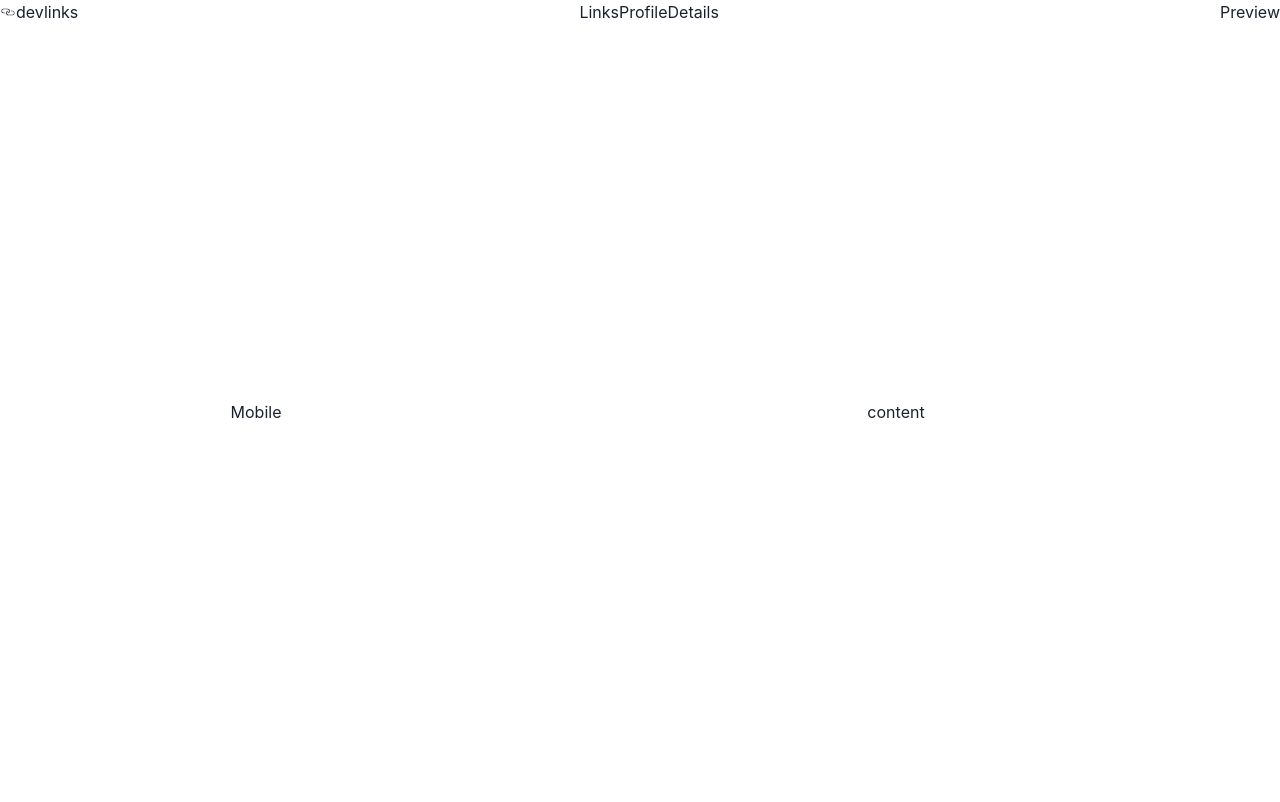
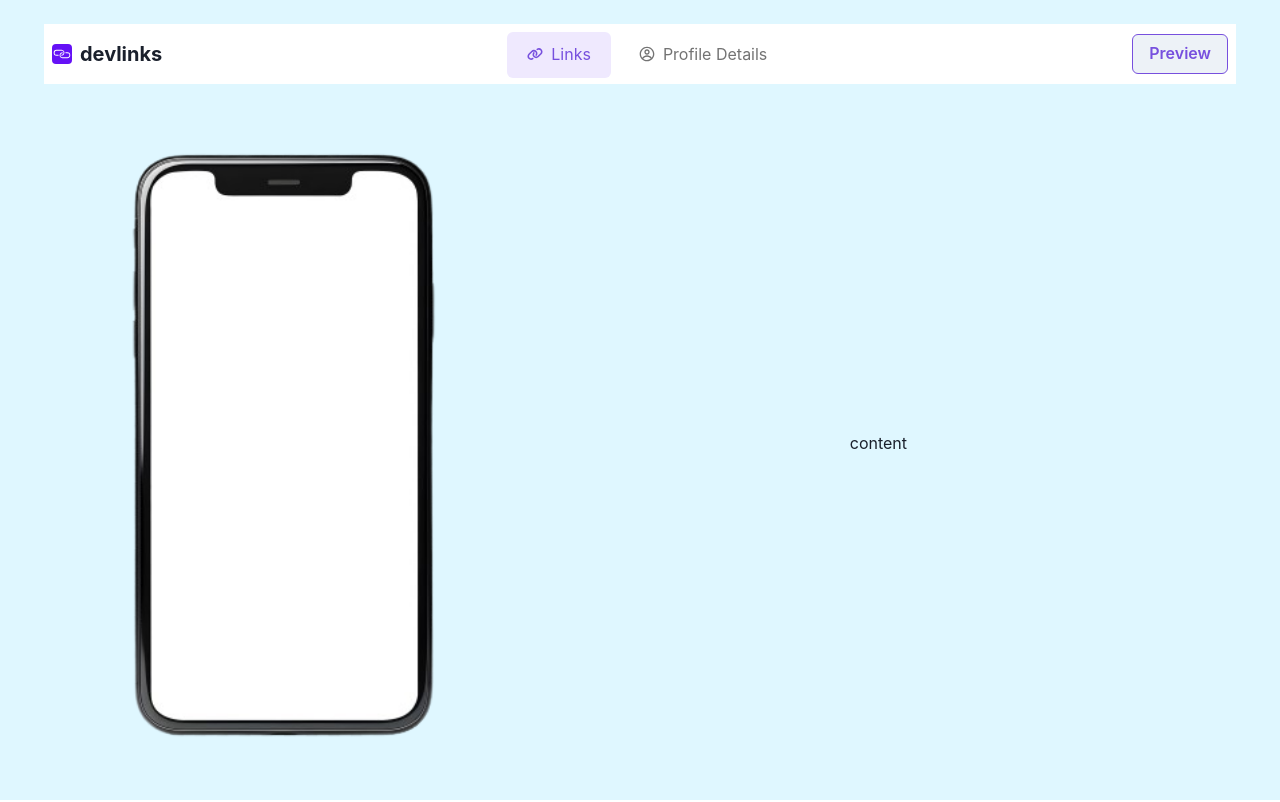
Before and after one commit to krishabb0605/Link-sharing-app, a React (Create React App) app: page / in a window 1280 px wide. Built offline with nearby package versions, Linux system fonts and the light colour scheme.

Commit message:
etup Mobile layout

```diff
--- a/src/Component/Header/index.js
+++ b/src/Component/Header/index.js
@@ -1,34 +1,126 @@
-import { Box, Flex, Grid, GridItem, Icon, Text } from '@chakra-ui/react';
+import {
+  Box,
+  Button,
+  Flex,
+  Grid,
+  GridItem,
+  Icon,
+  Tab,
+  Tabs,
+  Text,
+} from '@chakra-ui/react';
 import React from 'react';
 import { CiLink } from 'react-icons/ci';
-import { NavLink, Outlet, useLocation, useParams } from 'react-router-dom';
+import { FaLink } from 'react-icons/fa6';
+import { CgProfile } from 'react-icons/cg';
+import { AiOutlineEye } from 'react-icons/ai';
+
+import { NavLink, Outlet, useLocation } from 'react-router-dom';
 import Mobile from '../Mobile';
 
 const Header = () => {
   const location = useLocation();
-  console.log(location.pathname);
   const path = location.pathname.includes('preview');
-  console.log(path);
+
   return (
     <>
-      <Flex flexDir='column' h='100vh' w='100vw'>
+      <Flex flexDir='column' h='100vh' width='100vw' bg='#dff7ff' p='24px 44px'>
         {path ? (
-          <Flex alignItems='center' justifyContent='space-between'>
-            <NavLink to='/'>Back to Editor</NavLink>
-            <NavLink to='/'>Share Link Editor</NavLink>
+          <Flex
+            alignItems='center'
+            justifyContent='space-between'
+            bg='white'
+            p='8px'
+          >
+            <NavLink to='/'>
+              <Button border='1px solid #7750de' color='#7750de'>
+                Back to Editor
+              </Button>
+            </NavLink>
+            <NavLink to='/'>
+              <Button
+                border='1px solid #7750de'
+                color='white'
+                bg='#7750de'
+                _hover={{ color: 'white' }}
+              >
+                Share Link
+              </Button>
+            </NavLink>
           </Flex>
         ) : (
-          <Flex alignItems='center' justifyContent='space-between'>
-            <Flex alignItems='center'>
-              <Icon as={CiLink} />
-              <Text>devlinks</Text>
+          <Flex
+            alignItems='center'
+            justifyContent='space-between'
+            bg='white'
+            p='8px'
+            fontSize='20px'
+          >
+            <Flex alignItems='center' gap='8px'>
+              <Icon as={CiLink} bg='#6511f6' color='white' borderRadius='4px' />
+              <Text
+                lineHeight='normal'
+                fontWeight='700'
+                display={{ base: 'none', sm: 'block' }}
+              >
+                devlinks
+              </Text>
             </Flex>
+
+            <Tabs>
+              <Flex gap='8px' color='#737373'>
+                <NavLink to='/'>
+                  <Tab
+                    _selected={{
+                      bg: '#efe9fe',
+                      color: '#7750de',
+                      borderRadius: '6px',
+                    }}
+                  >
+                    <Flex alignItems='center' gap='8px' p='4px'>
+                      <Icon as={FaLink} />
+                      <Text
+                        lineHeight='normal'
+                        display={{ base: 'none', sm: 'block' }}
+                      >
+                        Links
+                      </Text>
+                    </Flex>
+                  </Tab>
+                </NavLink>
+
+                <NavLink to='/profile'>
+                  <Tab
+                    _selected={{
+                      bg: '#efe9fe',
+                      color: '#7750de',
+                      borderRadius: '6px',
+                    }}
+                  >
+                    <Flex alignItems='center' gap='8px' p='4px'>
+                      <Icon as={CgProfile} />
+                      <Text
+                        lineHeight='normal'
+                        display={{ base: 'none', sm: 'block' }}
+                      >
+                        Profile Details
+                      </Text>
+                    </Flex>
+                  </Tab>
+                </NavLink>
+              </Flex>
+            </Tabs>
+
             <Box>
-              <NavLink to='/'>Links</NavLink>
-              <NavLink to='/profile'>ProfileDetails</NavLink>
-            </Box>
-            <Box>
-              <NavLink to='/preview'>Preview</NavLink>
+              <NavLink to='/preview'>
+                <Button border='1px solid #7750de' color='#7750de'>
+                  <Icon
+                    as={AiOutlineEye}
+                    display={{ base: 'block', sm: 'none' }}
+                  />
+                  <Text display={{ base: 'none', sm: 'block' }}>Preview</Text>
+                </Button>
+              </NavLink>
             </Box>
           </Flex>
         )}
--- a/src/Component/Mobile/index.js
+++ b/src/Component/Mobile/index.js
@@ -1,8 +1,13 @@
-import { Box } from '@chakra-ui/react';
+import { Box, Flex, Image } from '@chakra-ui/react';
 import React from 'react';
+import mobileDesign from '../../assets/mobileDesign.png';
 
 const Mobile = () => {
-  return <Box>Mobile</Box>;
+  return (
+    <Flex h='calc(100vh - 82px)' alignItems='center' justifyContent='center'>
+      <Image src={mobileDesign} h='600px' />
+    </Flex>
+  );
 };
 
 export default Mobile;
```
Also changed, not shown: src/assets/mobileDesign.png (added).
